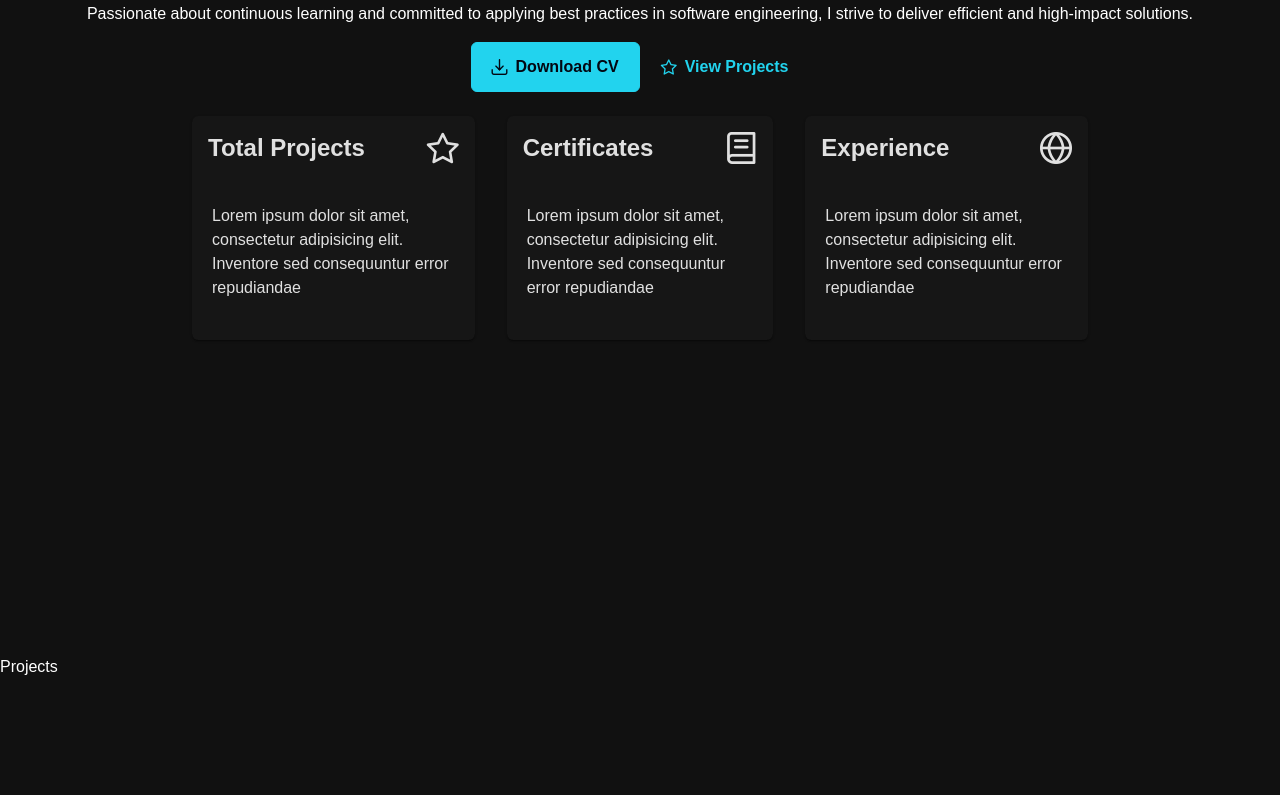
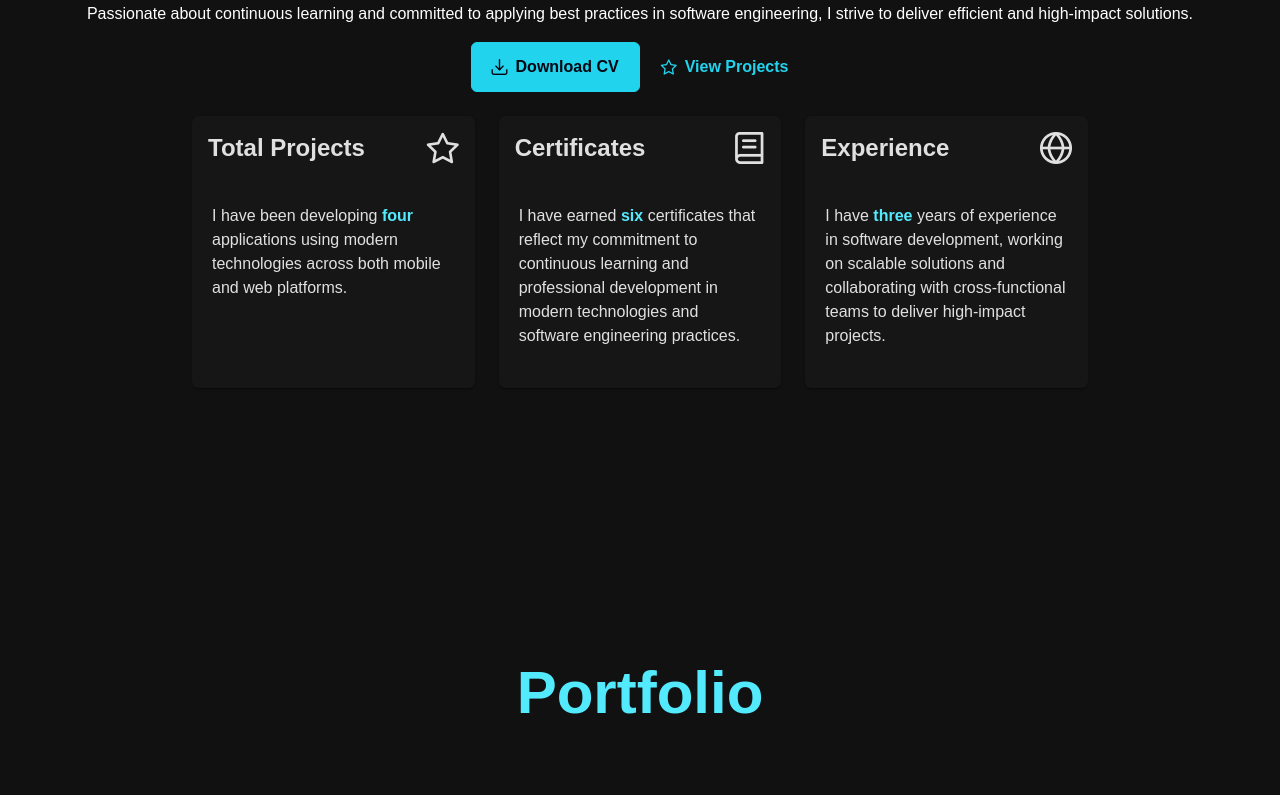
Before and after one commit to maicond02/portifolio, a Next.js app: page / in a window 1280 px wide. Shown: the part 1025-1820 px from the top of the page. Built offline with nearby package versions, Linux system fonts and the light colour scheme; a web font is replaced by a local one.

Commit message:
Feat: Finished about cards

```diff
--- a/src/components/About.tsx
+++ b/src/components/About.tsx
@@ -40,25 +40,25 @@ export default function About() {
                 <Button label="View Projects" icon="pi pi-star" text />
             </div>
             <div className='flex justify-center'>
-                <div className='grid grid-cols-3 mt-6 w-4xl'>
-                    <div className='mr-4'>
-                        <Card header={headerProjects}>
+                <div className='grid grid-cols-3 mt-6 w-4xl gap-6'>
+                    <div className='h-full'>
+                        <Card header={headerProjects} className="h-full">
                             <p className="m-0">
-                                Lorem ipsum dolor sit amet, consectetur adipisicing elit. Inventore sed consequuntur error repudiandae
+                                I have been developing <span className='font-bold text-cyan-300'>four</span> applications using modern technologies across both mobile and web platforms.
                             </p>
                         </Card>
                     </div>
-                    <div className='ml-4 mr-4'>
-                        <Card header={headerCertificates}>
+                    <div className='h-full'>
+                        <Card header={headerCertificates} className="h-full">
                             <p className="m-0">
-                                Lorem ipsum dolor sit amet, consectetur adipisicing elit. Inventore sed consequuntur error repudiandae
+                                I have earned <span className='font-bold text-cyan-300'>six</span> certificates that reflect my commitment to continuous learning and professional development in modern technologies and software engineering practices.
                             </p>
                         </Card>
                     </div>
-                    <div className='ml-4'>
-                        <Card header={headerExperience}>
+                    <div className='h-full'>
+                        <Card header={headerExperience} className="h-full">
                             <p className="m-0">
-                                Lorem ipsum dolor sit amet, consectetur adipisicing elit. Inventore sed consequuntur error repudiandae
+                                I have <span className='font-bold text-cyan-300'>three</span> years of experience in software development, working on scalable solutions and collaborating with cross-functional teams to deliver high-impact projects.
                             </p>
                         </Card>
                     </div>
--- a/src/components/HomePage.tsx
+++ b/src/components/HomePage.tsx
@@ -3,6 +3,7 @@ import styles from "../styles/page.module.css";
 import Navbar from "../components/Navbar";
 import Content from "../components/Content";
 import About from "../components/About";
+import Portfolio from "./Portfolio";
 import { useRef } from "react";
 
 export default function HomePage() {
@@ -39,7 +40,7 @@ export default function HomePage() {
                     <About />
                 </div>
                 <div ref={projectsRef} className={`${styles.main} scroll-mt-30`}>
-                    Projects
+                    <Portfolio />
                 </div>
                 <div ref={skillsRef} className={`${styles.main} scroll-mt-30`}>
                     Skills
--- /dev/null
+++ b/src/components/Portfolio.tsx
@@ -0,0 +1,18 @@
+'use client';
+import React from 'react';
+import { useRouter } from 'next/navigation';
+import { Button } from 'primereact/button';
+import { Card } from 'primereact/card';
+import Style from  "../styles/about.module.css";
+
+export default function Portfolio() {
+    const router = useRouter();
+
+    return (
+        <div>
+            <div className='flex justify-center'>
+                <h2 className='text-6xl font-bold text-cyan-300 leading-tight mb-6'>Portfolio</h2>
+            </div>
+        </div>
+    );
+}
```
